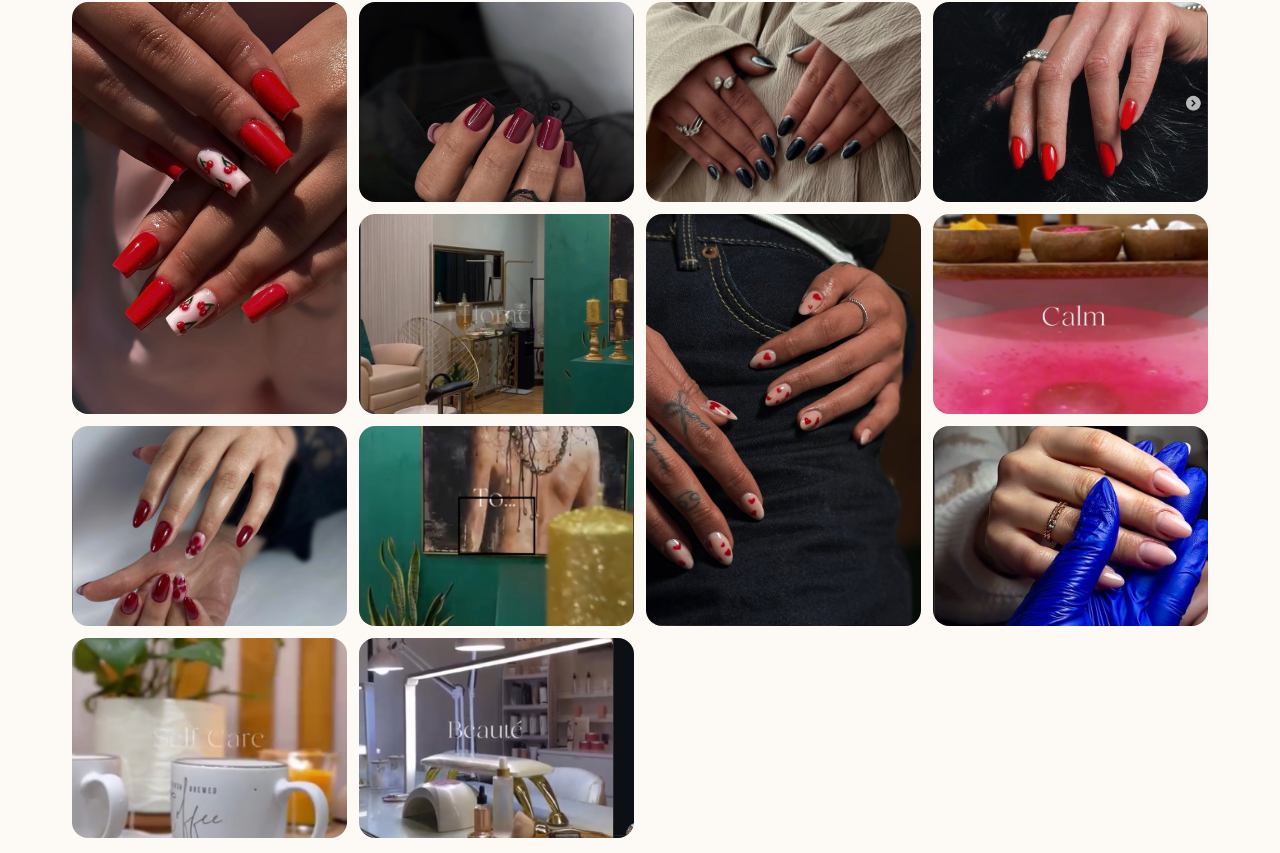
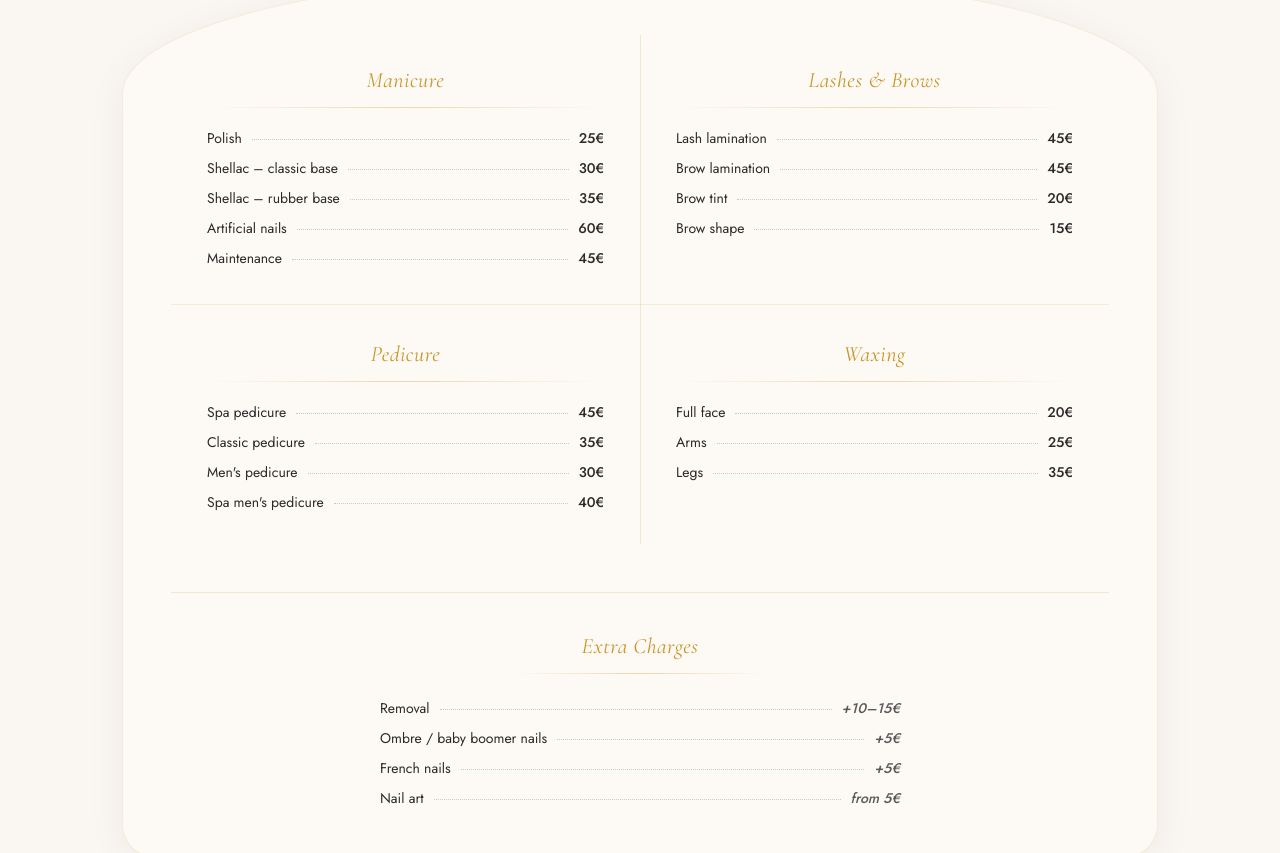
Before and after one commit to Kabamaru2372/amshanails, a React (Vite) app: page / in a window 1280 px wide. Shown: the part 1716-2569 px from the top of the page. Built offline with nearby package versions, Linux system fonts and the light colour scheme.

Commit message:
feat: add price list section with full service pricing

```diff
--- a/src/App.jsx
+++ b/src/App.jsx
@@ -2,6 +2,7 @@ import { useState, useEffect } from 'react'
 import Navbar from './components/Navbar'
 import Hero from './components/Hero'
 import Services from './components/Services'
+import PriceList from './components/PriceList'
 import Gallery from './components/Gallery'
 import Booking from './components/Booking'
 import Info from './components/Info'
@@ -15,6 +16,7 @@ export default function App() {
       <Navbar lang={lang} setLang={setLang} />
       <Hero lang={lang} />
       <Services lang={lang} />
+      <PriceList lang={lang} />
       <Gallery lang={lang} />
       <Booking lang={lang} />
       <Info lang={lang} />
--- /dev/null
+++ b/src/components/PriceList.css
@@ -0,0 +1,217 @@
+.pricelist {
+  background: var(--warm-white);
+  padding: 100px 0;
+}
+
+.pricelist-inner {
+  max-width: 1100px;
+  margin: 0 auto;
+  padding: 0 32px;
+}
+
+/* Arch container */
+.pl-arch {
+  background: var(--cream);
+  border-radius: 480px 480px 32px 32px / 120px 120px 32px 32px;
+  border: 1px solid rgba(201, 150, 42, 0.15);
+  padding: 60px 48px 48px;
+  box-shadow: 0 8px 40px rgba(0, 0, 0, 0.05);
+}
+
+/* 2-column grid for categories */
+.pl-grid {
+  display: grid;
+  grid-template-columns: 1fr 1px 1fr;
+  gap: 0;
+  margin-bottom: 48px;
+}
+
+/* Vertical divider between columns */
+.pl-grid > :nth-child(odd):not(:last-child)::after {
+  display: none;
+}
+
+/* Wrap categories in pairs with a divider between them */
+.pl-grid {
+  display: grid;
+  grid-template-columns: 1fr 1fr;
+  gap: 0;
+  position: relative;
+}
+
+.pl-grid::before {
+  content: '';
+  position: absolute;
+  top: 0;
+  bottom: 0;
+  left: 50%;
+  width: 1px;
+  background: rgba(201, 150, 42, 0.2);
+}
+
+/* Category card */
+.pl-card {
+  padding: 32px 36px;
+}
+
+.pl-card:nth-child(1),
+.pl-card:nth-child(2) {
+  border-bottom: 1px solid rgba(201, 150, 42, 0.15);
+  padding-bottom: 36px;
+}
+
+.pl-card:nth-child(3),
+.pl-card:nth-child(4) {
+  padding-top: 36px;
+}
+
+.pl-cat-name {
+  font-family: var(--font-display);
+  font-size: 22px;
+  font-weight: 500;
+  color: var(--gold);
+  text-align: center;
+  font-style: italic;
+  letter-spacing: 0.5px;
+  margin-bottom: 14px;
+}
+
+.pl-divider {
+  height: 1px;
+  background: linear-gradient(to right, transparent, rgba(201, 150, 42, 0.35), transparent);
+  margin-bottom: 20px;
+}
+
+.pl-divider--center {
+  max-width: 260px;
+  margin: 0 auto 24px;
+}
+
+/* Items list */
+.pl-items {
+  list-style: none;
+  display: flex;
+  flex-direction: column;
+  gap: 10px;
+}
+
+.pl-item {
+  display: flex;
+  align-items: baseline;
+  gap: 4px;
+  font-family: var(--font-body);
+  font-size: 14px;
+  color: var(--text-dark);
+}
+
+.pl-item-label {
+  white-space: nowrap;
+  flex-shrink: 0;
+}
+
+.pl-item-dots {
+  flex: 1;
+  border-bottom: 1px dotted rgba(0, 0, 0, 0.2);
+  margin: 0 6px;
+  position: relative;
+  top: -3px;
+}
+
+.pl-item-price {
+  white-space: nowrap;
+  flex-shrink: 0;
+  font-weight: 500;
+  color: var(--text-dark);
+}
+
+/* Rubber base highlight */
+.pl-item--highlight .pl-item-label {
+  color: var(--emerald);
+}
+
+.pl-item--highlight .pl-item-price {
+  color: var(--emerald);
+}
+
+.pl-item--highlight .pl-item-label::before {
+  content: '✦ ';
+  font-size: 9px;
+  color: var(--emerald);
+  vertical-align: middle;
+}
+
+/* Extras section */
+.pl-extras {
+  border-top: 1px solid rgba(201, 150, 42, 0.2);
+  padding-top: 40px;
+}
+
+.pl-extras-title {
+  font-family: var(--font-display);
+  font-size: 22px;
+  font-weight: 500;
+  color: var(--gold);
+  text-align: center;
+  font-style: italic;
+  letter-spacing: 0.5px;
+  margin-bottom: 14px;
+}
+
+.pl-extras-list {
+  list-style: none;
+  max-width: 520px;
+  margin: 0 auto;
+  display: flex;
+  flex-direction: column;
+  gap: 10px;
+}
+
+.pl-item--extra .pl-item-price {
+  color: var(--text-mid);
+  font-style: italic;
+}
+
+/* Scroll reveal (reuses site-wide pattern) */
+.reveal-card {
+  opacity: 0;
+  transform: translateY(28px);
+  transition: opacity 0.65s ease, transform 0.65s ease;
+}
+.reveal-card.revealed {
+  opacity: 1;
+  transform: translateY(0);
+}
+
+/* Responsive */
+@media (max-width: 768px) {
+  .pricelist { padding: 60px 0; }
+
+  .pl-arch {
+    border-radius: 240px 240px 24px 24px / 60px 60px 24px 24px;
+    padding: 48px 24px 36px;
+  }
+
+  .pl-grid {
+    grid-template-columns: 1fr;
+  }
+
+  .pl-grid::before { display: none; }
+
+  .pl-card {
+    padding: 24px 8px;
+    border-bottom: 1px solid rgba(201, 150, 42, 0.15) !important;
+  }
+
+  .pl-card:last-child {
+    border-bottom: none !important;
+  }
+}
+
+@media (max-width: 480px) {
+  .pricelist-inner { padding: 0 16px; }
+
+  .pl-arch {
+    border-radius: 120px 120px 20px 20px / 40px 40px 20px 20px;
+    padding: 40px 20px 28px;
+  }
+}
--- /dev/null
+++ b/src/components/PriceList.jsx
@@ -0,0 +1,176 @@
+import { useEffect, useRef } from 'react'
+import './PriceList.css'
+
+const data = {
+  en: {
+    tag: 'Transparent Pricing',
+    title: 'Price List',
+    extraTitle: 'Extra Charges',
+    categories: [
+      {
+        name: 'Manicure',
+        items: [
+          { label: 'Polish', price: '25€' },
+          { label: 'Shellac – classic base', price: '30€' },
+          { label: 'Shellac – rubber base', price: '35€' },
+          { label: 'Artificial nails', price: '60€' },
+          { label: 'Maintenance', price: '45€' },
+        ],
+      },
+      {
+        name: 'Lashes & Brows',
+        items: [
+          { label: 'Lash lamination', price: '45€' },
+          { label: 'Brow lamination', price: '45€' },
+          { label: 'Brow tint', price: '20€' },
+          { label: 'Brow shape', price: '15€' },
+        ],
+      },
+      {
+        name: 'Pedicure',
+        items: [
+          { label: 'Spa pedicure', price: '45€' },
+          { label: 'Classic pedicure', price: '35€' },
+          { label: "Men's pedicure", price: '30€' },
+          { label: "Spa men's pedicure", price: '40€' },
+        ],
+      },
+      {
+        name: 'Waxing',
+        items: [
+          { label: 'Full face', price: '20€' },
+          { label: 'Arms', price: '25€' },
+          { label: 'Legs', price: '35€' },
+        ],
+      },
+    ],
+    extras: [
+      { label: 'Removal', price: '+10–15€' },
+      { label: 'Ombre / baby boomer nails', price: '+5€' },
+      { label: 'French nails', price: '+5€' },
+      { label: 'Nail art', price: 'from 5€' },
+    ],
+  },
+  gr: {
+    tag: 'Διαφανείς Τιμές',
+    title: 'Τιμοκατάλογος',
+    extraTitle: 'Επιπλέον Χρεώσεις',
+    categories: [
+      {
+        name: 'Μανικιούρ',
+        items: [
+          { label: 'Polish', price: '25€' },
+          { label: 'Shellac – κλασική βάση', price: '30€' },
+          { label: 'Shellac – rubber base', price: '35€' },
+          { label: 'Τεχνητά νύχια', price: '60€' },
+          { label: 'Συντήρηση', price: '45€' },
+        ],
+      },
+      {
+        name: 'Βλεφαρίδες & Φρύδια',
+        items: [
+          { label: 'Lamination βλεφαρίδων', price: '45€' },
+          { label: 'Lamination φρυδιών', price: '45€' },
+          { label: 'Βαφή φρυδιών', price: '20€' },
+          { label: 'Σχηματισμός φρυδιών', price: '15€' },
+        ],
+      },
+      {
+        name: 'Πεντικιούρ',
+        items: [
+          { label: 'Spa πεντικιούρ', price: '45€' },
+          { label: 'Κλασικό πεντικιούρ', price: '35€' },
+          { label: 'Ανδρικό πεντικιούρ', price: '30€' },
+          { label: 'Spa ανδρικό πεντικιούρ', price: '40€' },
+        ],
+      },
+      {
+        name: 'Αποτρίχωση',
+        items: [
+          { label: 'Πρόσωπο', price: '20€' },
+          { label: 'Μπράτσα', price: '25€' },
+          { label: 'Πόδια', price: '35€' },
+        ],
+      },
+    ],
+    extras: [
+      { label: 'Αφαίρεση', price: '+10–15€' },
+      { label: 'Ombre / baby boomer νύχια', price: '+5€' },
+      { label: 'French νύχια', price: '+5€' },
+      { label: 'Nail art', price: 'από 5€' },
+    ],
+  },
+}
+
+function useScrollReveal() {
+  const ref = useRef(null)
+  useEffect(() => {
+    const el = ref.current
+    if (!el) return
+    const observer = new IntersectionObserver(
+      ([entry]) => { if (entry.isIntersecting) { el.classList.add('revealed'); observer.unobserve(el) } },
+      { threshold: 0.1 }
+    )
+    observer.observe(el)
+    return () => observer.disconnect()
+  }, [])
+  return ref
+}
+
+function CategoryCard({ category, index }) {
+  const ref = useScrollReveal()
+  return (
+    <div className="pl-card reveal-card" ref={ref} style={{ animationDelay: `${index * 0.1}s` }}>
+      <h3 className="pl-cat-name">{category.name}</h3>
+      <div className="pl-divider" />
+      <ul className="pl-items">
+        {category.items.map((item, i) => (
+          <li key={i} className={`pl-item${item.highlight ? ' pl-item--highlight' : ''}`}>
+            <span className="pl-item-label">{item.label}</span>
+            <span className="pl-item-dots" />
+            <span className="pl-item-price">{item.price}</span>
+          </li>
+        ))}
+      </ul>
+    </div>
+  )
+}
+
+export default function PriceList({ lang }) {
+  const d = data[lang]
+  const headerRef = useScrollReveal()
+  const extrasRef = useScrollReveal()
+
+  return (
+    <section className="pricelist" id="pricelist">
+      <div className="pricelist-inner">
+        <div className="section-header reveal-card" ref={headerRef}>
+          <span className="section-tag">{d.tag}</span>
+          <h2 className="section-title">{d.title}</h2>
+        </div>
+
+        <div className="pl-arch">
+          <div className="pl-grid">
+            {d.categories.map((cat, i) => (
+              <CategoryCard key={i} category={cat} index={i} />
+            ))}
+          </div>
+
+          <div className="pl-extras reveal-card" ref={extrasRef}>
+            <h3 className="pl-extras-title">{d.extraTitle}</h3>
+            <div className="pl-divider pl-divider--center" />
+            <ul className="pl-extras-list">
+              {d.extras.map((item, i) => (
+                <li key={i} className="pl-item pl-item--extra">
+                  <span className="pl-item-label">{item.label}</span>
+                  <span className="pl-item-dots" />
+                  <span className="pl-item-price">{item.price}</span>
+                </li>
+              ))}
+            </ul>
+          </div>
+        </div>
+      </div>
+    </section>
+  )
+}
```
